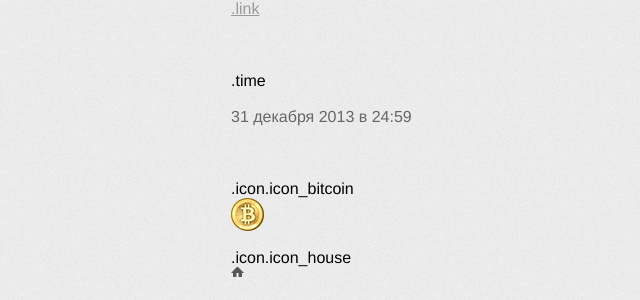
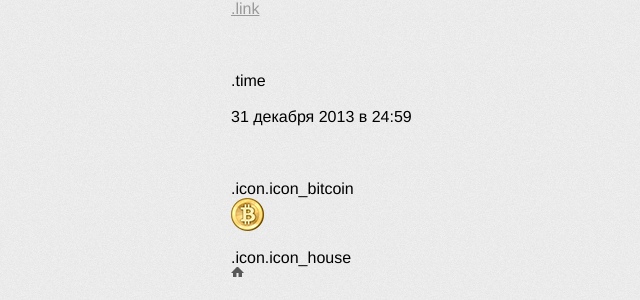
Before and after one commit to shchukin/template, a PHP site: page / in a window 1280 px wide. Shown: the part 1059-1359 px from the top of the page, without its empty margins (149-789 px from the left). Run offline with PHP 8.4, Linux system fonts and the light colour scheme.

Commit message:
Insufficient changes

```diff
--- a/css/_3_reset.css
+++ b/css/_3_reset.css
@@ -4,7 +4,7 @@ blockquote, fieldset {
     margin: 0;
 }
 
-ul, ol, menu, hr, fieldset, td, th {
+ul, ol, menu, hr, fieldset, td, th, button {
     padding: 0;
 }
 
--- a/css/_time.css
+++ /dev/null
@@ -1,3 +0,0 @@
-.time {
-    color: #666;
-}
--- a/css/style.css
+++ b/css/style.css
@@ -22,7 +22,6 @@
 @import url(_region.css);
 @import url(_sidebar.css);
 @import url(_table.css);
-@import url(_time.css);
 @import url(_title.css);
 @import url(_video.css);
 @import url(_wysiwyg.css);
```
